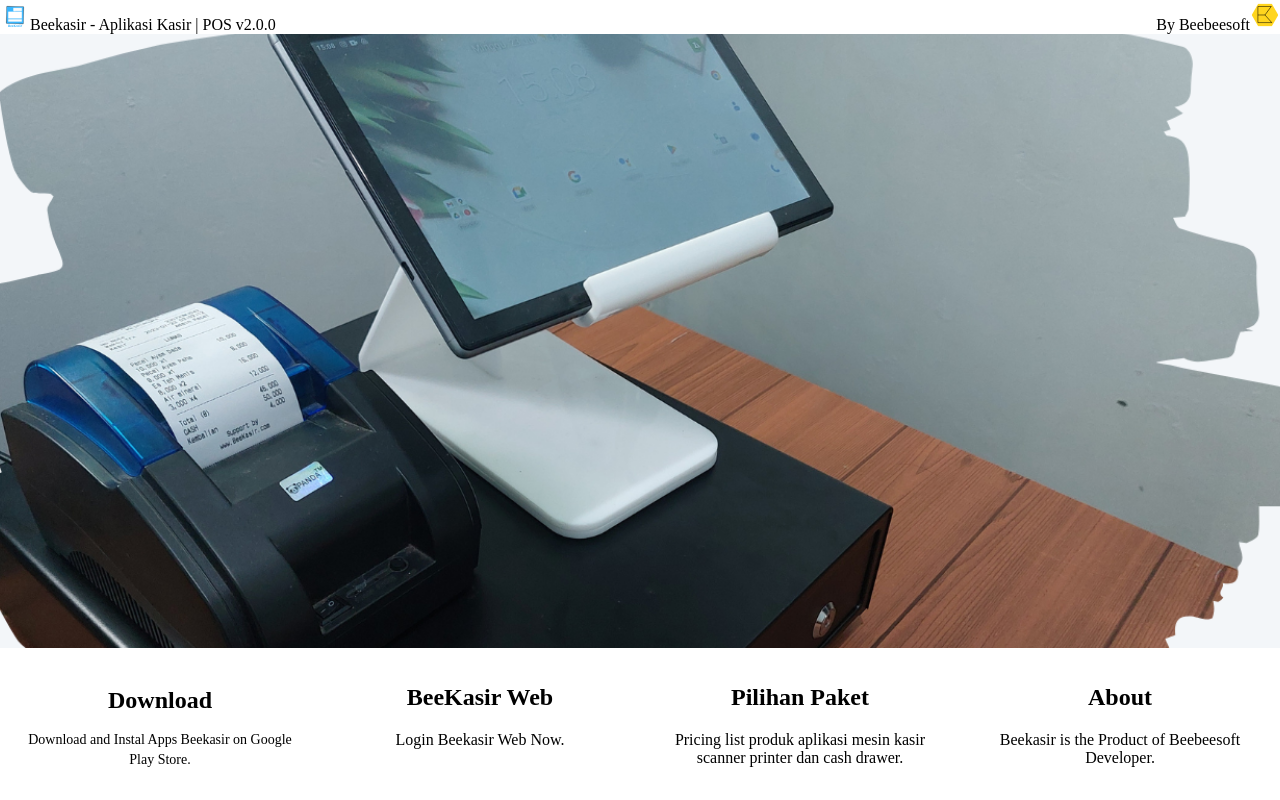
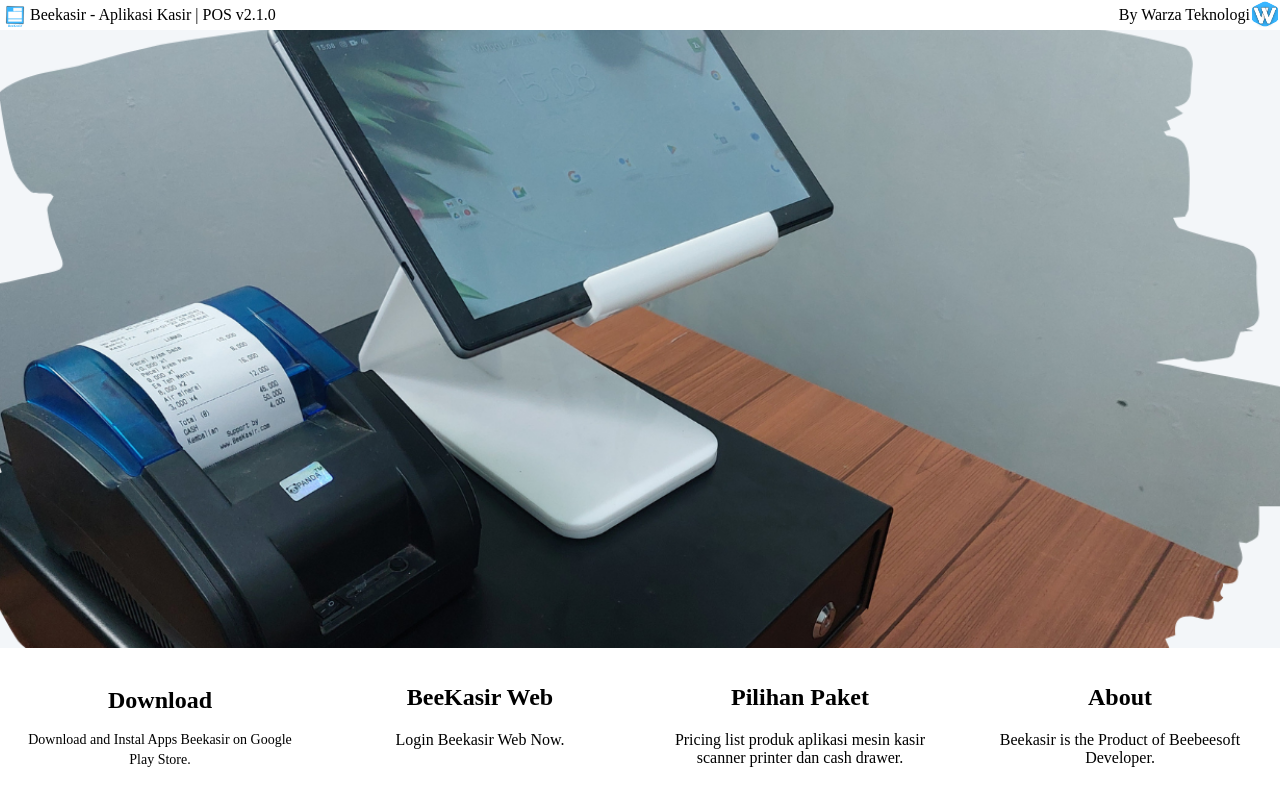
Before and after one commit to beebeesoft-id/beekasir-next, a Next.js app: page / in a window 1280 px wide. Built offline with nearby package versions, Linux system fonts and the light colour scheme.

Commit message:
[2.1.0] Change Logo Warza

```diff
--- a/package.json
+++ b/package.json
@@ -1,6 +1,6 @@
 {
   "name": "beekasir-next",
-  "version": "2.0.0",
+  "version": "2.1.0",
   "private": true,
   "scripts": {
     "dev": "next dev",
--- a/src/app/page.tsx
+++ b/src/app/page.tsx
@@ -8,6 +8,7 @@ export default function Home() {
     <main>
       <Grid container spacing={2} className='bg-white z-9999'>
         <Grid item md={6}>
+          <div className='flex items-center'>
           <Image
             className="relative"
             src="/beekasir-name.svg"
@@ -17,16 +18,20 @@ export default function Home() {
             priority
           />
             Beekasir - Aplikasi Kasir | POS v{Pkg.version}
+          </div>
+
         </Grid>
         <Grid item md={6} textAlign={'right'}>
-          By Beebeesoft
+          <div className='flex items-center justify-end'>
+          By Warza Teknologi
           <Image
-              src="/beebeesoft.svg"
-              alt="Beebeesoft Logo"
+            src="/warza-logo.svg"
+            alt="Warza Logo"
             width={30}
             height={30}
             priority
           />
+          </div>
         </Grid>
       </Grid>
 
@@ -36,7 +41,7 @@ export default function Home() {
           src="/bg-beekasir.png"
           alt="Beekasir Logo"
           sizes='80vw'
-              style={{zIndex:-1, objectFit:'cover'}}
+          style={{ zIndex: -1, objectFit: 'cover' }}
           priority
         />
       </div>
```
Also changed, not shown: public/warza-logo.svg (added), 1 other file (tests, documents, lock files or other folders). Lines whose indentation alone changed are shown as unchanged.
